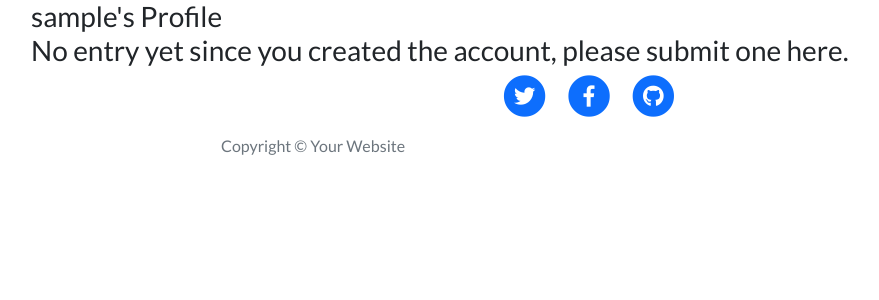
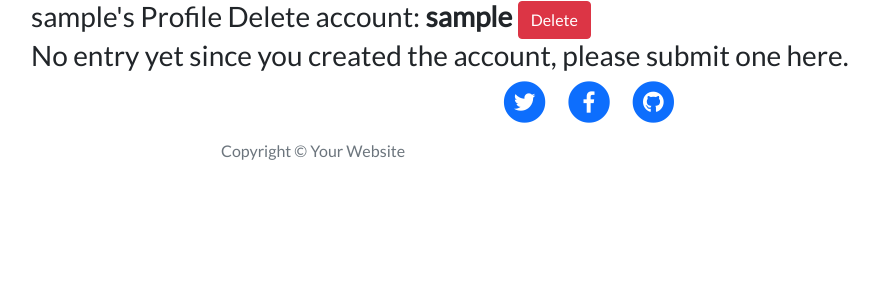
Before and after one commit to aryan008/recovery-test, a Flask app: a page that uses templates/profile.html in a window 1280 px wide. Shown: the part 56-356 px from the top of the page, without its empty margins (51-930 px from the left). Run offline with Flask 2, Linux system fonts and the light colour scheme; the visitor is signed in with stand-in values (Sample User, id 1); a database or web service that is not in the repository returns one stand-in record (values such as "Sample title"); some libraries are stand-ins or nearby versions.

Commit message:
delete account function

```diff
--- a/app.py
+++ b/app.py
@@ -106,6 +106,7 @@ def profile(username):
     # grab the session user's username from db
     username = mongo.db.users.find_one(
         {"username": session["user"]})["username"]
+    print(username)
 
     if session["user"]:
         result = get_result(username)
@@ -119,6 +120,19 @@ def profile(username):
         date_difference = abs((day_1 - day_2).days)
 
         return render_template("profile.html", username=username, result=result, date_difference=date_difference, date_entered=date_entered)
+
+    else:
+        abort(404)
+
+@app.route("/delete_user_user/<username>", methods=["GET", "POST"])
+def delete_user_user(username):
+    username_user = mongo.db.users.find_one({"username": session["user"]})
+
+    if session['user']:
+        mongo.db.users.remove({"username": username})
+        mongo.db.entries.remove({"created_by": username})
+        session.pop("user")
+        return redirect(url_for("create_account"))
 
     else:
         abort(404)
--- a/templates/profile.html
+++ b/templates/profile.html
@@ -4,6 +4,7 @@
     <div class="row">
         <h3>
             {{ username }}'s Profile
+            Delete account: <strong>{{ username.username }}</strong> <a href="{{ url_for('delete_user_user', username=username) }}" class="btn btn-danger btn-primary">Delete</a>
             <br>
             {% if result == "No entry yet, please submit one" %}
             No entry yet since you created the account, please submit one here.
```
